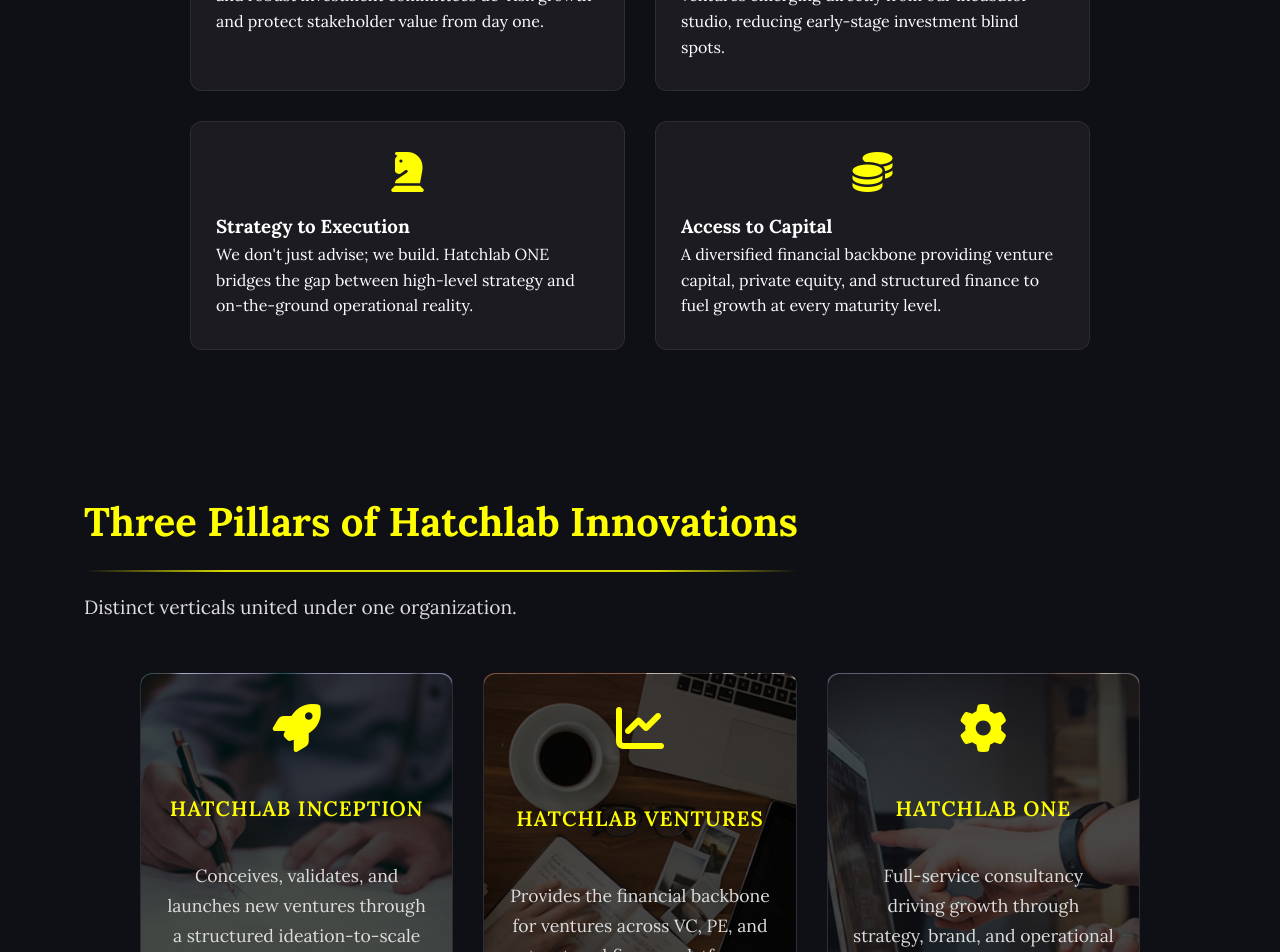
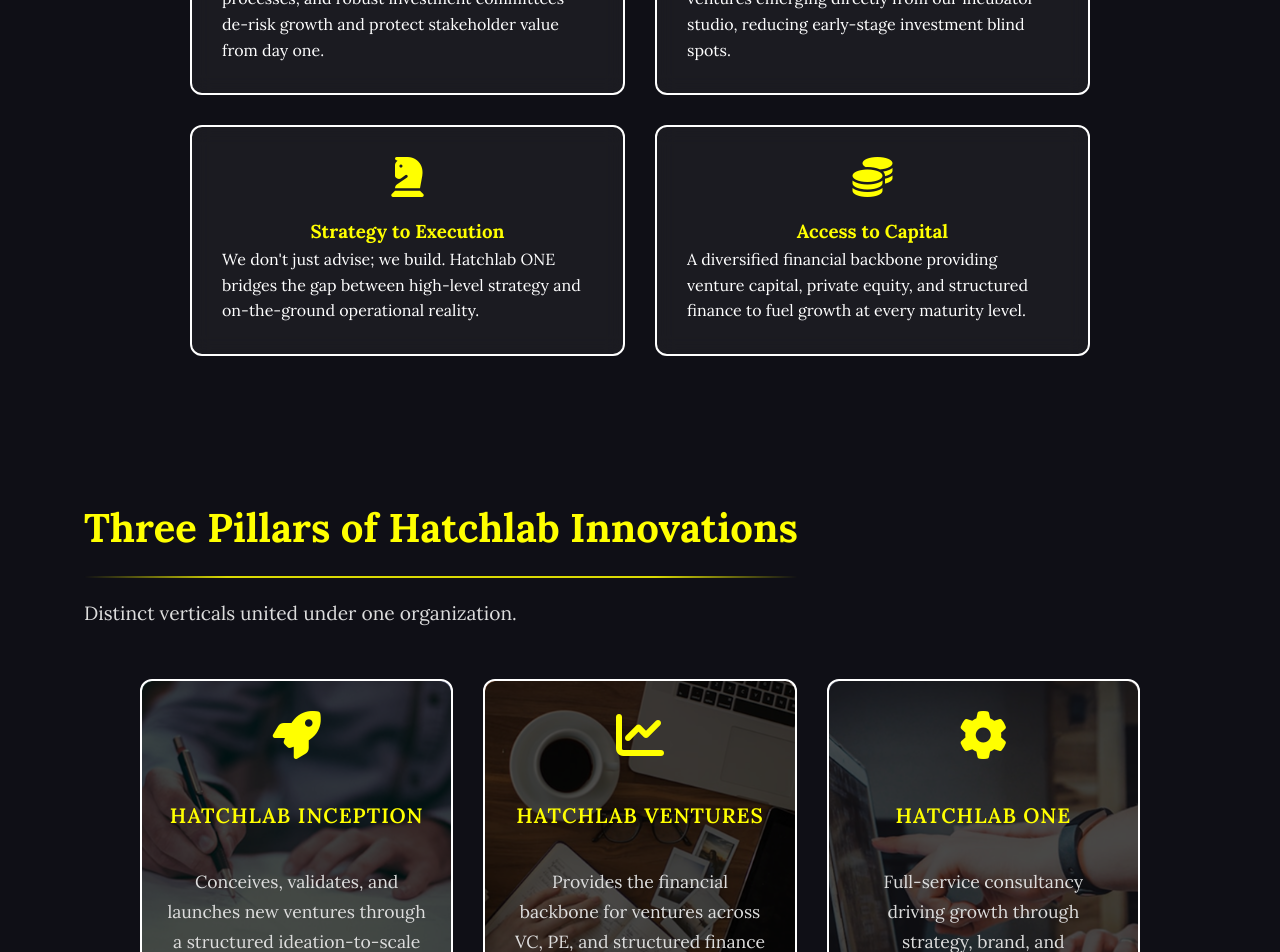
Before and after one commit to Sudharmabg/hatchlab-react, a React (Create React App) app: page / in a window 1280 px wide. Shown: the part 1740-2692 px from the top of the page. Built offline with nearby package versions, Linux system fonts and the light colour scheme.

Commit message:
Updated the card design

```diff
--- a/src/pages/Careers/Careers.css
+++ b/src/pages/Careers/Careers.css
@@ -90,7 +90,7 @@
 
 .internships-card {
   background: rgba(255, 255, 255, 0.05);
-  border: 1px solid rgba(255, 255, 255, 0.08);
+  border: 2px solid #ffffff;
   border-radius: 15px;
   padding: 50px;
   max-width: 800px;
@@ -101,8 +101,8 @@
 
 .internships-card:hover {
   transform: translateY(-5px);
-  border-color: rgba(255, 255, 0, 0.2);
-  box-shadow: 0 10px 30px rgba(255, 255, 0, 0.1);
+  border-color: #FFFF00;
+  box-shadow: 0 10px 30px rgba(255, 255, 0, 0.3), 0 0 20px rgba(255, 255, 0, 0.4);
 }
 
 .card-subtitle {
@@ -179,7 +179,7 @@
 
 .join-team-card {
   background: rgba(255, 255, 255, 0.05);
-  border: 1px solid rgba(255, 255, 255, 0.08);
+  border: 2px solid #ffffff;
   border-radius: 15px;
   padding: 50px;
   max-width: 800px;
@@ -190,8 +190,8 @@
 
 .join-team-card:hover {
   transform: translateY(-5px);
-  border-color: rgba(255, 255, 0, 0.2);
-  box-shadow: 0 10px 30px rgba(255, 255, 0, 0.1);
+  border-color: #FFFF00;
+  box-shadow: 0 10px 30px rgba(255, 255, 0, 0.3), 0 0 20px rgba(255, 255, 0, 0.4);
 }
 
 .join-subtitle {
--- a/src/pages/Contact/Contact.css
+++ b/src/pages/Contact/Contact.css
@@ -126,7 +126,7 @@
   gap: 20px;
   padding: 20px;
   background: var(--card-bg);
-  border: 1px solid var(--border-color);
+  border: 2px solid #ffffff;
   border-radius: 12px;
   transition: all 0.3s ease;
   min-height: 100px;
@@ -134,9 +134,9 @@
 
 .engagement-card:hover,
 .path-step:hover {
-  transform: translateY(-3px);
-  border-color: rgba(255, 255, 0, 0.3);
-  box-shadow: 0 8px 25px rgba(255, 255, 0, 0.1);
+  transform: translateY(-5px);
+  border-color: #FFFF00;
+  box-shadow: 0 10px 30px rgba(255, 255, 0, 0.3), 0 0 20px rgba(255, 255, 0, 0.4);
 }
 
 .card-icon,
--- a/src/pages/Home/Home.css
+++ b/src/pages/Home/Home.css
@@ -167,6 +167,26 @@
 }
 
 /* Why Section */
+.why-card {
+  background: rgba(255, 255, 255, 0.05) !important;
+  border: 2px solid #ffffff !important;
+  border-radius: 12px !important;
+  padding: 30px !important;
+  transition: all 0.3s ease !important;
+  backdrop-filter: blur(10px) !important;
+}
+
+.why-card h3 {
+  color: #FFFF00 !important;
+  text-align: center !important;
+}
+
+.why-card:hover {
+  transform: translateY(-5px) !important;
+  border-color: #FFFF00 !important;
+  box-shadow: 0 10px 30px rgba(255, 255, 0, 0.3), 0 0 20px rgba(255, 255, 0, 0.4) !important;
+}
+
 .why-card-icon {
   font-size: 2.5rem;
   color: #FFFF00;
@@ -193,6 +213,13 @@
   flex-direction: column;
   justify-content: space-between;
   overflow: hidden;
+  border: 2px solid #ffffff !important;
+  transition: all 0.3s ease !important;
+}
+
+.pillar-card:hover {
+  border-color: #FFFF00 !important;
+  box-shadow: 0 10px 30px rgba(255, 255, 0, 0.3), 0 0 20px rgba(255, 255, 0, 0.4) !important;
 }
 
 .pillar-card::before {
```
